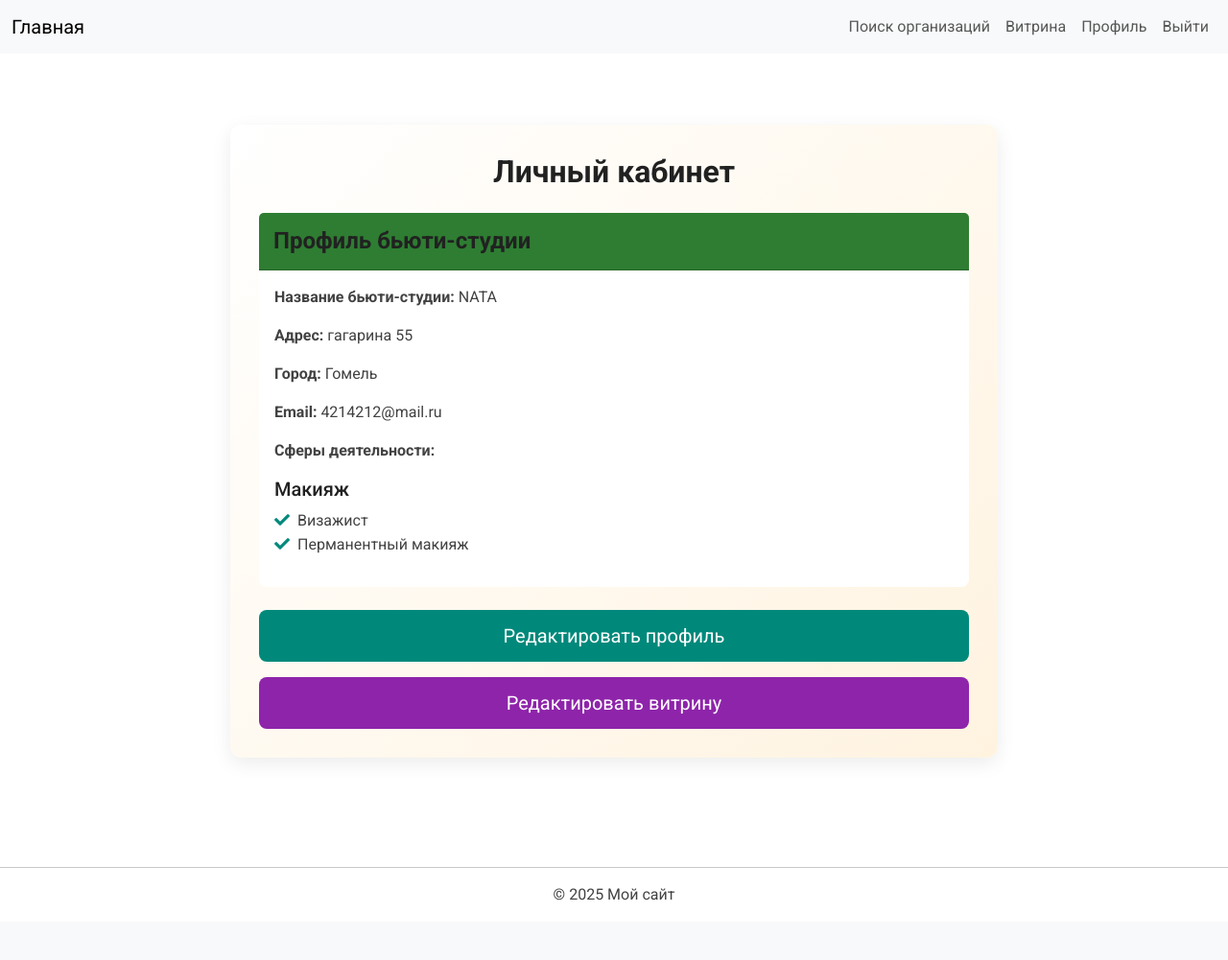
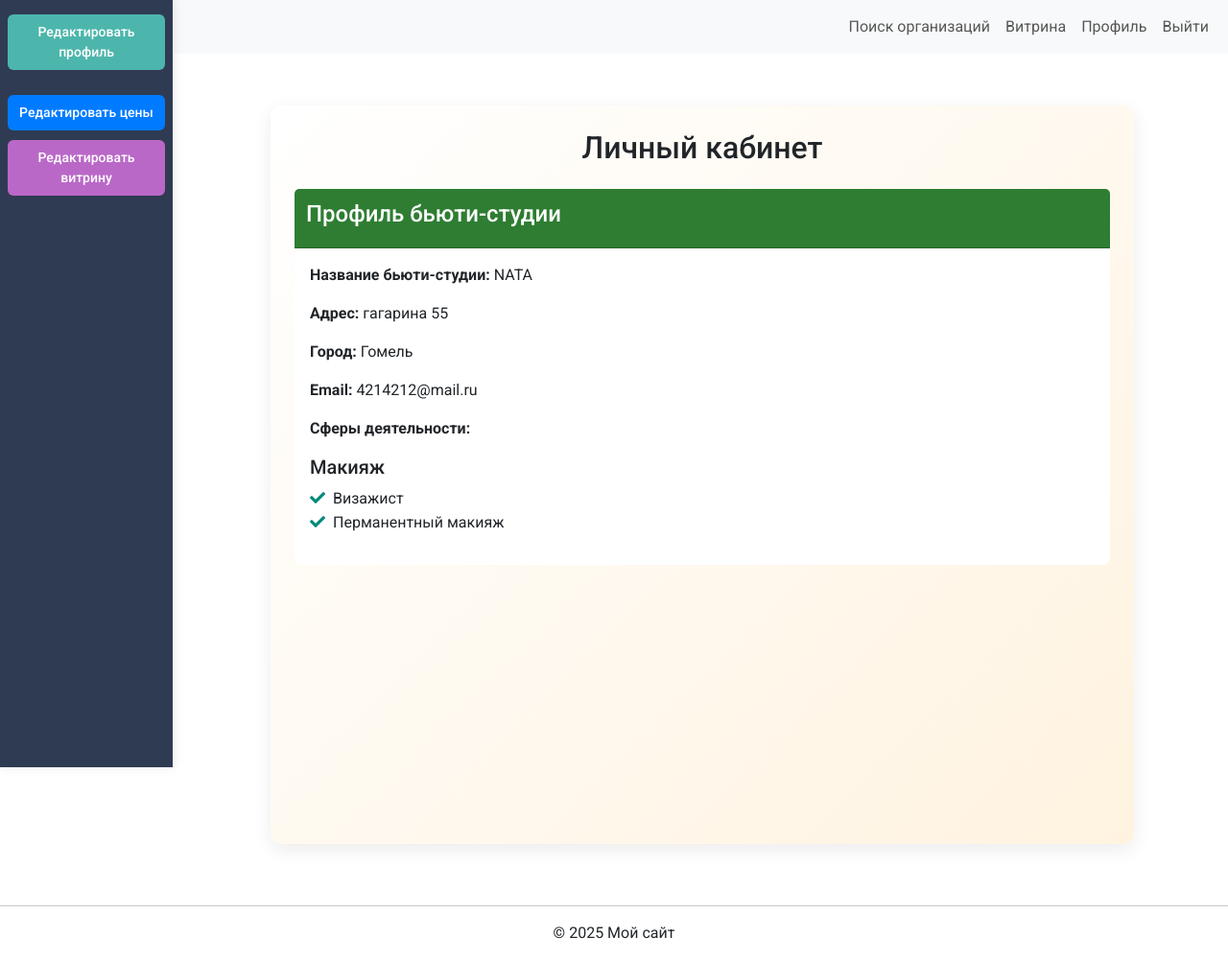
Before and after one commit to yur1on/master_poisk, a Django app: page /accounts/profile/ in a window 1280 px wide. Shown: the whole page at 96% size. Before the commit the page ends 939 px from the top, so only its background shows below. Run offline with Django 4.2, Linux system fonts and the light colour scheme; a user stored in the database is signed in; data comes from the database, SQL or seed files in the repository; both versions use the stored data as it was after the commit.

Commit message:
обновлен профиль

```diff
--- a/myproject/accounts/templates/accounts/profile.html
+++ b/myproject/accounts/templates/accounts/profile.html
@@ -3,13 +3,64 @@
 
 {% block content %}
 <style>
+  /* Общий контейнер */
+  .dashboard-container {
+    display: flex;
+    min-height: 100vh;
+  }
+
+  /* Сайдбар */
+  .sidebar {
+    position: fixed;
+    top: 0;
+    left: 0;
+    width: 180px; /* уже */
+    height: 100%;
+    background: #2f3b52; /* новый цвет */
+    padding: 15px 8px;
+    box-shadow: 2px 0 10px rgba(0,0,0,0.08);
+    display: flex;
+    flex-direction: column;
+    gap: 10px;
+    z-index: 1000;
+  }
+  .sidebar a {
+    display: block;
+    padding: 8px 10px;
+    text-align: center;
+    border-radius: 6px;
+    font-size: 14px;
+    font-weight: 500;
+    text-decoration: none;
+    transition: background 0.2s, transform 0.2s;
+  }
+  .sidebar a.profile-btn {
+    background: #4db6ac;
+    color: white;
+  }
+  .sidebar a.profile-btn:hover {
+    background: #00897b;
+    transform: scale(1.02);
+  }
+  .sidebar a.showcase-btn {
+    background: #ba68c8;
+    color: white;
+  }
+  .sidebar a.showcase-btn:hover {
+    background: #8e24aa;
+    transform: scale(1.02);
+  }
+
+  /* Контент */
   .profile-container {
+    flex: 1;
+    margin-left: 200px; /* ширина боковой панели + небольшой запас */
     background: linear-gradient(135deg, #ffffff, #fff3e0);
-    padding: 30px;
+    padding: 25px;
     border-radius: 12px;
-    box-shadow: 0 6px 20px rgba(0, 0, 0, 0.08);
-    max-width: 800px;
-    margin: 50px auto;
+    box-shadow: 0 6px 20px rgba(0,0,0,0.08);
+    max-width: 900px;
+    margin-top: 30px;
   }
   .card {
     border: none;
@@ -26,49 +77,7 @@
     color: #fff;
     font-weight: 500;
     border-radius: 8px 8px 0 0;
-    padding: 15px;
-  }
-  .btn-primary {
-    background: #00897b;
-    border: none;
-    transition: transform 0.2s, background-color 0.2s;
-    border-radius: 8px;
     padding: 12px;
-  }
-  .btn-primary:hover {
-    background: #00695c;
-    transform: scale(1.03);
-  }
-  .btn-secondary {
-    background: #8e24aa;
-    border: none;
-    border-radius: 8px;
-    padding: 12px;
-    transition: background 0.2s, transform 0.2s;
-  }
-  .btn-secondary:hover {
-    background: #d81b60;
-    transform: scale(1.03);
-  }
-  h2, h4, h5 {
-    color: #212121;
-    font-family: 'Roboto', sans-serif;
-  }
-  h2 {
-    font-weight: 700;
-    margin-bottom: 25px;
-  }
-  h4 {
-    font-weight: 600;
-    margin-bottom: 0;
-  }
-  h5 {
-    font-weight: 500;
-    margin-top: 15px;
-  }
-  p, li {
-    color: #424242;
-    font-size: 1rem;
   }
   .activity-list {
     list-style: none;
@@ -83,6 +92,17 @@
   }
 </style>
 
+<div class="dashboard-container">
+  <!-- Сайдбар -->
+  <div class="sidebar">
+    <a href="{% url 'accounts:edit_profile' %}" class="profile-btn">Редактировать профиль</a>
+    <a href="{% url 'accounts:edit_prices' %}" class="btn btn-secondary btn-lg w-100 mt-3">Редактировать цены</a>
+    {% if is_workshop %}
+      <a href="{% url 'showcase:edit_showcase' %}" class="showcase-btn">Редактировать витрину</a>
+    {% endif %}
+  </div>
+
+  <!-- Контент -->
   <div class="profile-container">
     <h2 class="text-center mb-4">Личный кабинет</h2>
 
@@ -126,11 +146,7 @@
     {% else %}
       <p class="text-center">Профиль не найден.</p>
     {% endif %}
-
-  <a href="{% url 'accounts:edit_profile' %}" class="btn btn-primary btn-lg w-100 mb-3">Редактировать профиль</a>
-  {% if is_workshop %}
-    <a href="{% url 'showcase:edit_showcase' %}" class="btn btn-secondary btn-lg w-100">Редактировать витрину</a>
-  {% endif %}
+  </div>
 </div>
 
 <link href="https://fonts.googleapis.com/css2?family=Roboto:wght@400;500;700&display=swap" rel="stylesheet">
```
Also changed, not shown: myproject/accounts/templates/accounts/edit_workshop_profile.html (+10 -9 lines), myproject/accounts/templates/accounts/register_workshop.html (+75 -28 lines), myproject/db.sqlite3, myproject/media/showcase/gallery/ChatGPT_Image_15_авг._2025_г._19_07_55.png (added). Lines whose indentation alone changed are shown as unchanged.
